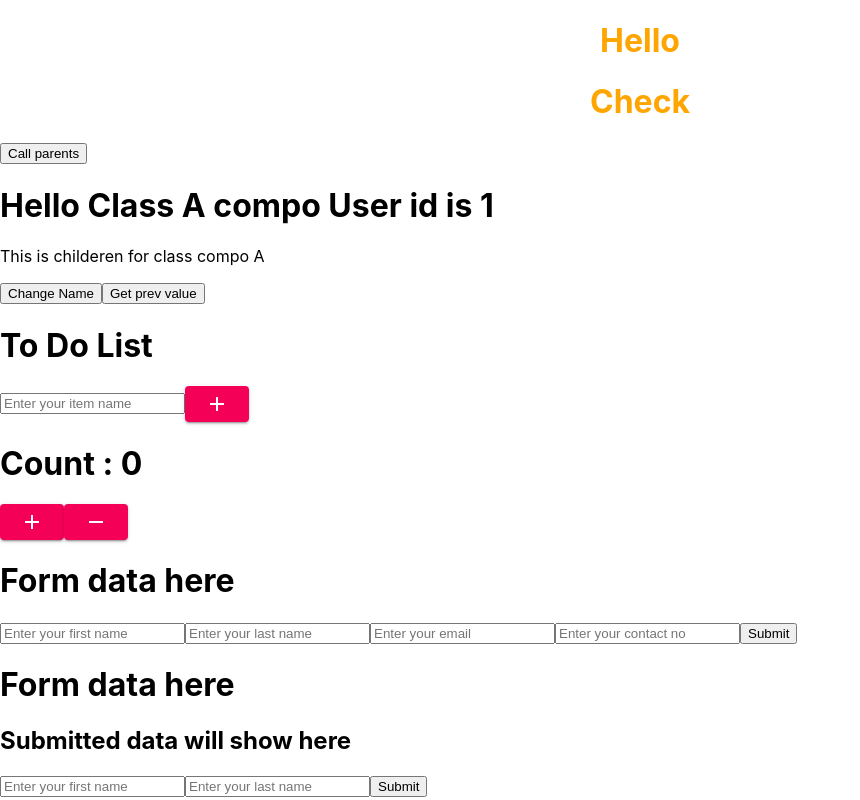
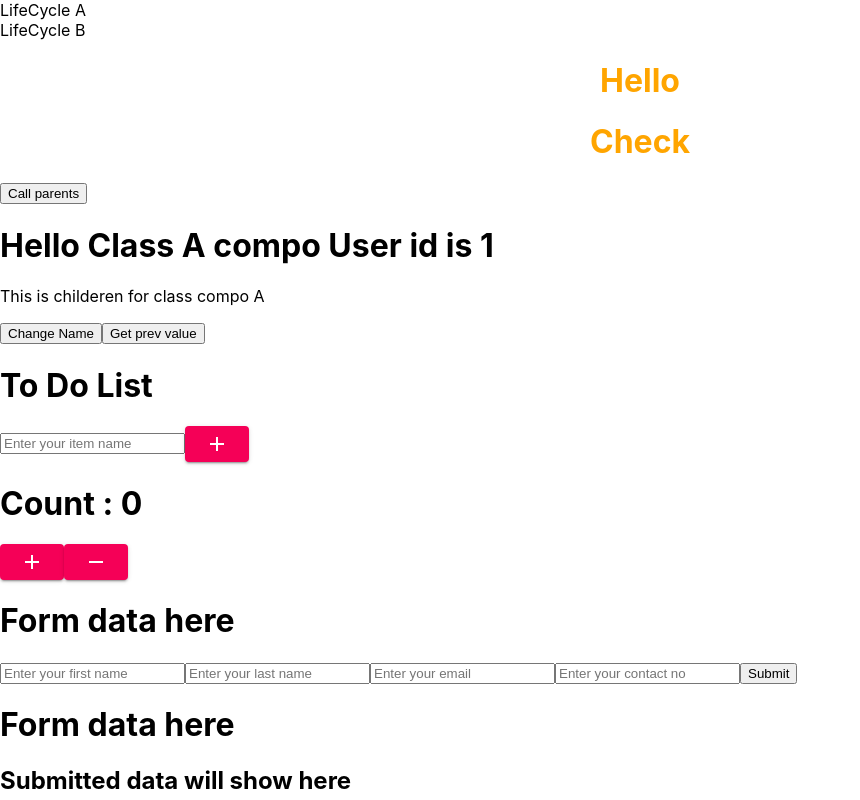
Before and after one commit to divyanshdixit/reactlearningproject, a React (Create React App) app: page / in a window 1280 px wide. Shown: the top 800 px of the page, without its empty margins (0-860 px from the left). Built offline with nearby package versions, Linux system fonts and the light colour scheme.

Commit message:
life cycle methid

```diff
--- a/src/App.js
+++ b/src/App.js
@@ -19,6 +19,7 @@ import ClassCompoA from './Components/ClassCompoA';
 import BindEventInClass from './Components/BindEventInClass';
 import GetPropAsFun from './Components/GetPropAsFun';
 import PassFunAsProps from './Components/PassFunAsProps';
+import LifeCycleA from './Components/LifeCycleA';
 
 const x = 10;
 var check = 'veg';
@@ -33,6 +34,8 @@ var check = 'veg';
 function App() { // functional component, dumb,
   return (
     <>
+    <LifeCycleA/>
+
     <h1 className={styles.heading}> Hello </h1>
     <PassFunAsProps/>
 
--- /dev/null
+++ b/src/Components/LifeCycleA.jsx
@@ -0,0 +1,44 @@
+import { ThreeSixtySharp } from '@material-ui/icons'
+import React, { Component, PureComponent } from 'react'
+import LifeCycleB from './LifeCycleB'
+
+class LifeCycleA extends Component {
+
+    // first method
+    constructor(props) {
+        super(props)
+
+        this.state = {
+             name: 'Divyansh'
+        }
+
+        console.log('const method Lifecycle A')
+    }
+
+
+
+    // second method
+    static getDerivedStateFromProps(props, state){
+       console.log(props, state);
+       console.log('Derived state method Lifecycle A');
+       return null;
+    }
+
+    // fourth method
+    componentDidMount(){
+        console.log('Compoent did mount method');
+    }
+
+    // third method
+    render() {
+        console.log('render method Lifecycle A')
+        return (
+            <div>
+                LifeCycle A
+                <LifeCycleB/>
+            </div>
+        )
+    }
+}
+
+export default LifeCycleA
--- /dev/null
+++ b/src/Components/LifeCycleB.jsx
@@ -0,0 +1,41 @@
+import { ThreeSixtySharp } from '@material-ui/icons'
+import React, { Component } from 'react'
+
+class LifeCycleB extends Component {
+
+    // first method
+    constructor(props) {
+        super(props)
+
+        this.state = {
+             name: 'Divyansh'
+        }
+
+        console.log('const method Lifecycle B')
+    }
+
+    // second method
+    static getDerivedStateFromProps(props, state){
+       console.log(props, state);
+       console.log('Derived state method Lifecycle B');
+       return null;
+    }
+
+    // fourth method
+    componentDidMount(){
+        console.log('Compoent did mount method Lc B');
+    }
+
+    // third method
+    render() {
+        console.log('render method Lifecycle B')
+        return (
+            <div>
+                LifeCycle B
+
+            </div>
+        )
+    }
+}
+
+export default LifeCycleB
```
Also changed, not shown: src/Components/LifeCycle.txt (added), 1 other file (tests, documents, lock files or other folders).
